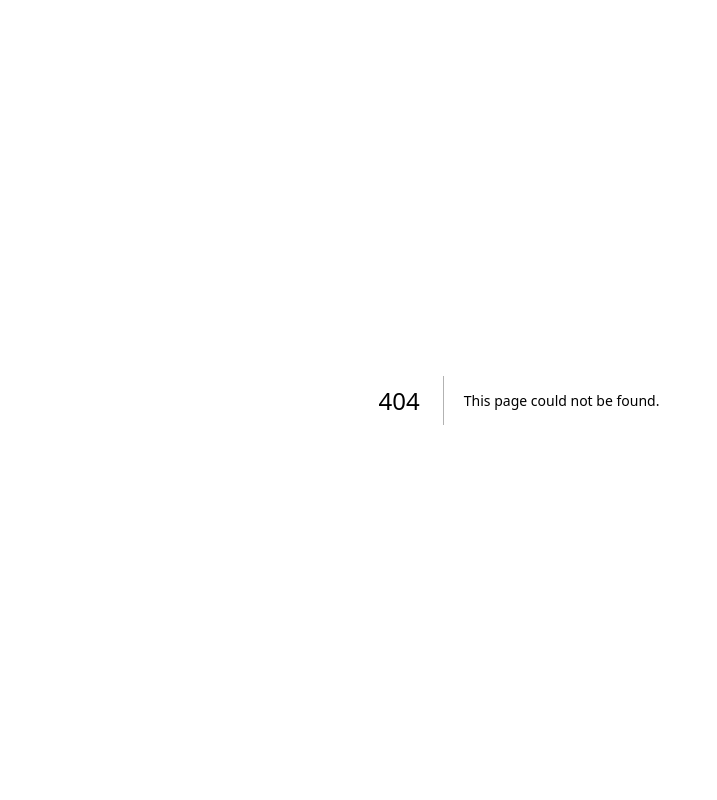
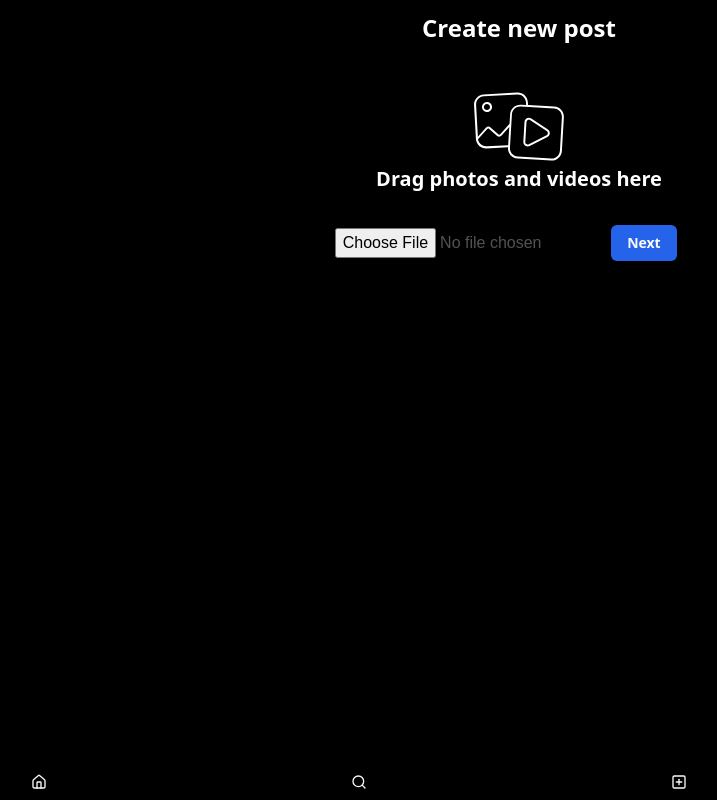
Before and after one commit to Taffyyy123/instagram-frontend, a Next.js app: page /uploadPost in a window 1280 px wide. Before the commit this address had no page. Shown: the whole page, without its empty margins (121-838 px from the left). Built offline with nearby package versions, Linux system fonts and the light colour scheme.

Commit message:
post upload duussan

```diff
--- /dev/null
+++ b/src/app/uploadPost/page.tsx
@@ -0,0 +1,145 @@
+"use client";
+import { Button } from "@/components/ui/button";
+import { Input } from "@/components/ui/input";
+import BottomNav from "@/custom-components/BottomNav";
+import { useState } from "react";
+
+const Page = () => {
+  const [images, setImages] = useState<FileList | null>(null);
+  const [captionValue, setCaptionValue] = useState("");
+  const getCaptionValue = (e: { target: { value: string } }) => {
+    setCaptionValue(e.target.value);
+  };
+  const [uploadedImages, setUploadedImages] = useState<string[]>([]);
+  const [isPosted, setIsPosted] = useState<boolean>(false);
+  const uploadImages = async () => {
+    if (!images) return;
+
+    const uploadPromises = Array.from(images).map(async (image) => {
+      const formData = new FormData();
+      formData.append("file", image);
+      formData.append("upload_preset", "ace_area");
+      formData.append("cloud_name", "dl93ggn7x");
+
+      const response = await fetch(
+        "https://api.cloudinary.com/v1_1/dl93ggn7x/image/upload",
+        {
+          method: "POST",
+          body: formData,
+        }
+      );
+
+      if (!response.ok) {
+        throw new Error("Failed to upload image");
+      }
+
+      const result = await response.json();
+      return result.secure_url;
+    });
+
+    const uploadedUrls = await Promise.all(uploadPromises);
+
+    setUploadedImages(uploadedUrls.filter((url) => url !== null) as string[]);
+  };
+  const handleSumbitPost = async () => {
+    const token = localStorage.getItem("accessToken");
+    const response = await fetch(
+      "https://instagram-backend-e3eq.onrender.com/post/createPost",
+      {
+        method: "POST",
+        headers: {
+          Authorization: `Bearer ${token}`,
+          "Content-Type": "application/json",
+        },
+        body: JSON.stringify({
+          caption: captionValue,
+          postImg: uploadedImages[0],
+        }),
+      }
+    );
+    if (!response) {
+      setIsPosted(false);
+    } else {
+      setIsPosted(true);
+    }
+  };
+  return (
+    <div className="w-screen h-screen bg-black flex flex-col gap-8 items-center">
+      <div className="text-white font-sans font-bold text-2xl flex justify-center p-3">
+        Create new post
+      </div>
+      <div className="flex flex-col justify-center items-center">
+        <svg
+          aria-label="Icon to represent media such as images or videos"
+          className="x1lliihq x1n2onr6 x5n08af text-white"
+          fill="currentColor"
+          height="77"
+          role="img"
+          viewBox="0 0 97.6 77.3"
+          width="96"
+        >
+          <title>Icon to represent media such as images or videos</title>
+          <path
+            d="M16.3 24h.3c2.8-.2 4.9-2.6 4.8-5.4-.2-2.8-2.6-4.9-5.4-4.8s-4.9 2.6-4.8 5.4c.1 2.7 2.4 4.8 5.1 4.8zm-2.4-7.2c.5-.6 1.3-1 2.1-1h.2c1.7 0 3.1 1.4 3.1 3.1 0 1.7-1.4 3.1-3.1 3.1-1.7 0-3.1-1.4-3.1-3.1 0-.8.3-1.5.8-2.1z"
+            fill="currentColor"
+          ></path>
+          <path
+            d="M84.7 18.4 58 16.9l-.2-3c-.3-5.7-5.2-10.1-11-9.8L12.9 6c-5.7.3-10.1 5.3-9.8 11L5 51v.8c.7 5.2 5.1 9.1 10.3 9.1h.6l21.7-1.2v.6c-.3 5.7 4 10.7 9.8 11l34 2h.6c5.5 0 10.1-4.3 10.4-9.8l2-34c.4-5.8-4-10.7-9.7-11.1zM7.2 10.8C8.7 9.1 10.8 8.1 13 8l34-1.9c4.6-.3 8.6 3.3 8.9 7.9l.2 2.8-5.3-.3c-5.7-.3-10.7 4-11 9.8l-.6 9.5-9.5 10.7c-.2.3-.6.4-1 .5-.4 0-.7-.1-1-.4l-7.8-7c-1.4-1.3-3.5-1.1-4.8.3L7 49 5.2 17c-.2-2.3.6-4.5 2-6.2zm8.7 48c-4.3.2-8.1-2.8-8.8-7.1l9.4-10.5c.2-.3.6-.4 1-.5.4 0 .7.1 1 .4l7.8 7c.7.6 1.6.9 2.5.9.9 0 1.7-.5 2.3-1.1l7.8-8.8-1.1 18.6-21.9 1.1zm76.5-29.5-2 34c-.3 4.6-4.3 8.2-8.9 7.9l-34-2c-4.6-.3-8.2-4.3-7.9-8.9l2-34c.3-4.4 3.9-7.9 8.4-7.9h.5l34 2c4.7.3 8.2 4.3 7.9 8.9z"
+            fill="currentColor"
+          ></path>
+          <path
+            d="M78.2 41.6 61.3 30.5c-2.1-1.4-4.9-.8-6.2 1.3-.4.7-.7 1.4-.7 2.2l-1.2 20.1c-.1 2.5 1.7 4.6 4.2 4.8h.3c.7 0 1.4-.2 2-.5l18-9c2.2-1.1 3.1-3.8 2-6-.4-.7-.9-1.3-1.5-1.8zm-1.4 6-18 9c-.4.2-.8.3-1.3.3-.4 0-.9-.2-1.2-.4-.7-.5-1.2-1.3-1.1-2.2l1.2-20.1c.1-.9.6-1.7 1.4-2.1.8-.4 1.7-.3 2.5.1L77 43.3c1.2.8 1.5 2.3.7 3.4-.2.4-.5.7-.9.9z"
+            fill="currentColor"
+          ></path>
+        </svg>
+        <div className="text-white font-sans font-bold text-xl">
+          Drag photos and videos here
+        </div>
+      </div>
+      <div>
+        <input
+          type="file"
+          className="text-neutral-600 w-3/4 "
+          onChange={(e) => {
+            const files = e.target.files;
+            if (files) {
+              setImages(files);
+            }
+          }}
+        />
+        <Button
+          className="1/4 bg-blue-600 font-sans font-bold"
+          onClick={uploadImages}
+        >
+          Next
+        </Button>
+      </div>
+      {isPosted ? (
+        <div className="text-white font-sans font-bold text-2xl">
+          Succesfully posted
+        </div>
+      ) : (
+        <div className="text-center w-90%">
+          {uploadedImages.map((img, index) => (
+            <div className=" flex flex-col items-center gap-4" key={index}>
+              <img src={img} className="aspect-auto rounded-lg shadow-lg" />
+              <Input
+                className="text-white aspect-auto"
+                onChange={getCaptionValue}
+              />
+              <Button
+                className="text-white bg-black font-sans"
+                onClick={handleSumbitPost}
+              >
+                Share
+              </Button>
+            </div>
+          ))}
+        </div>
+      )}
+
+      <BottomNav />
+    </div>
+  );
+};
+export default Page;
--- a/src/custom-components/BottomNav.tsx
+++ b/src/custom-components/BottomNav.tsx
@@ -5,6 +5,7 @@ import { jwtDecode } from "jwt-decode";
 import { Home, Search, CircleUserRound } from "lucide-react";
 import Link from "next/link";
 import { useEffect, useState } from "react";
+import { SquarePlus } from "lucide-react";
 
 type JwtPayload = {
   exp: number;
@@ -25,19 +26,24 @@ const BottomNav = () => {
 
   return (
     <div className="w-screen fixed bottom-0 left-0 bg-black">
-      <Link className="w-1/3 bg-black" href={"/posts"}>
-        <Button className="w-1/3 bg-black text-xl">
+      <Link className="w-1/4 bg-black" href={"/posts"}>
+        <Button className="w-1/4 bg-black text-xl">
           <Home />
         </Button>
       </Link>
-      <Link className="w-1/3 bg-black" href={"/search"}>
-        <Button className="w-1/3 bg-black">
+      <Link className="w-1/4 bg-black" href={"/search"}>
+        <Button className="w-1/4 bg-black">
           <Search />
         </Button>
       </Link>
+      <Link href={"/uploadPost"} className="w-1/4 bg-black">
+        <Button className="w-1/4 bg-black text-xl">
+          <SquarePlus />
+        </Button>
+      </Link>
       {userId && (
-        <Link className="w-1/3 bg-black" href={`/posts/profile/${userId}`}>
-          <Button className="w-1/3 bg-black text-xl">
+        <Link className="w-1/4 bg-black" href={`/profile/${userId}`}>
+          <Button className="w-1/4 bg-black text-xl">
             <CircleUserRound />
           </Button>
         </Link>
```
Also changed, not shown: src/custom-components/FollowButton.tsx (+7 -10 lines), src/app/profile/[userId]/page.tsx (renamed from src/app/posts/profile/[userId]/page.tsx).
